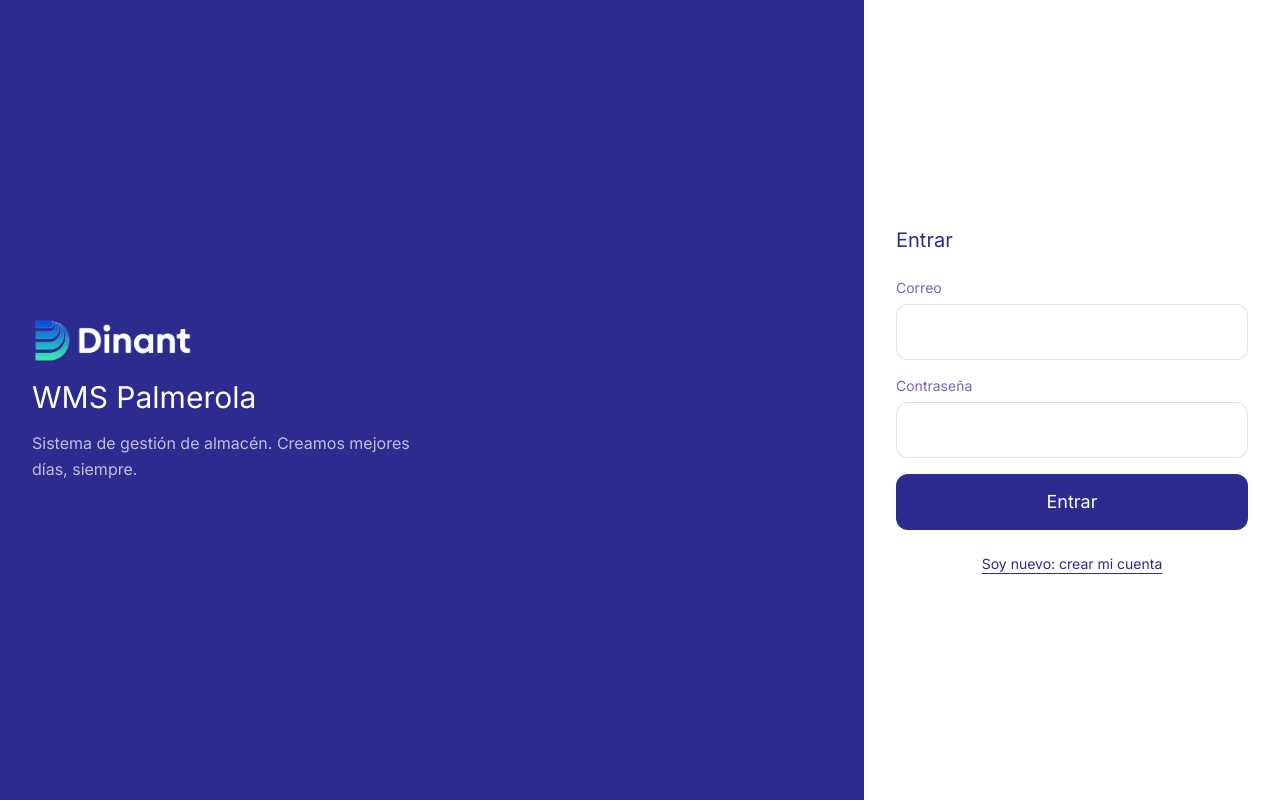
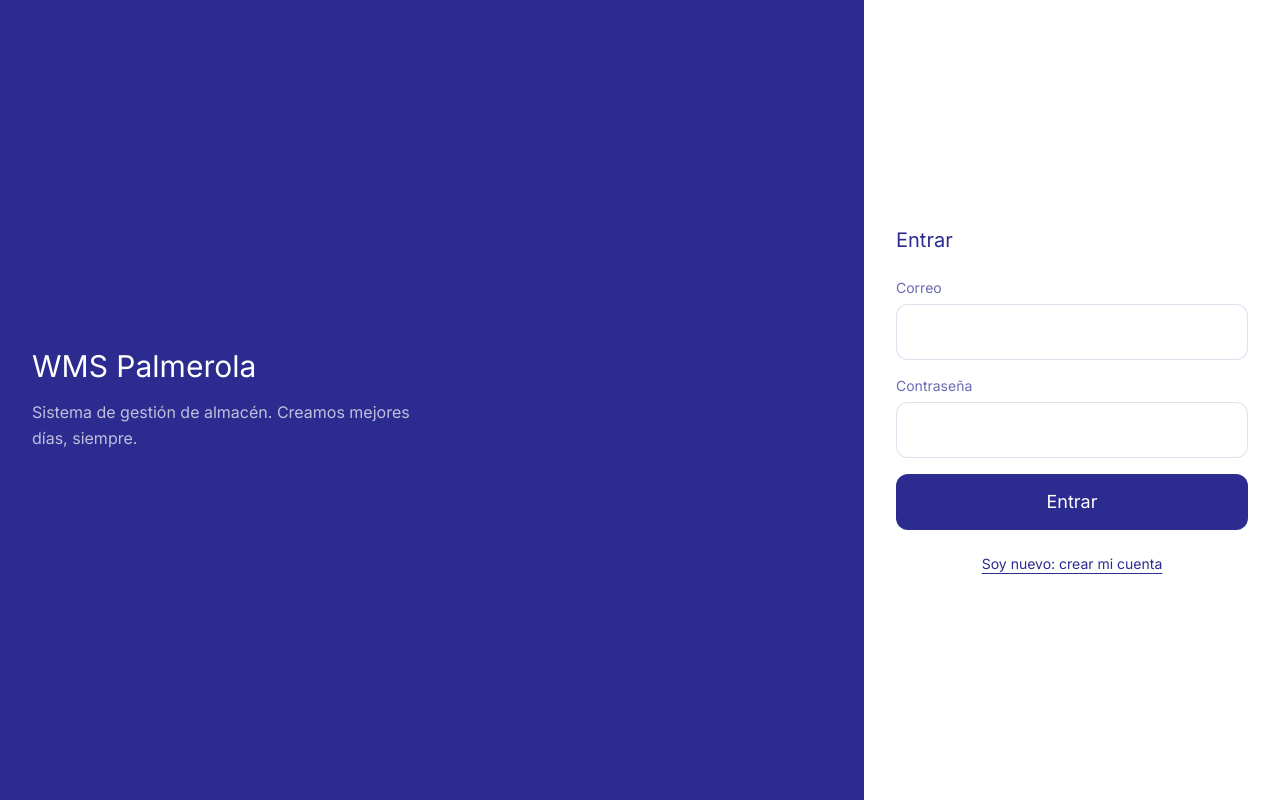
Before and after one commit to ORG-D-OP/wms-palmerola, a Next.js app: page /login in a window 1280 px wide. Built offline with nearby package versions, Linux system fonts and the light colour scheme; no server answers.

Commit message:
Quitar el logo de la cabecera, login y registro (#82)

```diff
--- a/app/(app)/layout.tsx
+++ b/app/(app)/layout.tsx
@@ -1,4 +1,3 @@
-import Image from 'next/image'
 import { requireUser } from '@/lib/auth/session'
 import { ROLE_LABELS } from '@/lib/auth/roles'
 import { navMovil, navParaRol } from '@/components/app-shell/nav-items'
@@ -16,7 +15,6 @@ export default async function AppLayout({ children }: { children: React.ReactNod
     <>
       <header className="sticky top-0 z-10 bg-azul text-white">
         <div className="mx-auto flex w-full max-w-5xl items-center gap-4 px-4 py-3">
-          <Image src="/logo-dinant.png" alt="Dinant" width={96} height={22} priority />
           <TopNav items={items} />
           <div className="ml-auto flex items-center gap-3">
             <div className="hidden text-right leading-tight sm:block">
--- a/app/(public)/login/page.tsx
+++ b/app/(public)/login/page.tsx
@@ -1,4 +1,3 @@
-import Image from 'next/image'
 import Link from 'next/link'
 import { redirect } from 'next/navigation'
 import { getSessionUser } from '@/lib/auth/session'
@@ -18,7 +17,6 @@ export default async function LoginPage({
   return (
     <main className="flex flex-1 flex-col bg-azul md:flex-row">
       <section className="flex shrink-0 flex-col justify-center gap-4 p-8 md:flex-1">
-        <Image src="/logo-dinant.png" alt="Dinant" width={160} height={37} priority />
         <h1 className="text-3xl text-white">WMS Palmerola</h1>
         <p className="max-w-sm text-white/70">
           Sistema de gestión de almacén. Creamos mejores días, siempre.
--- a/app/(public)/registro/page.tsx
+++ b/app/(public)/registro/page.tsx
@@ -1,4 +1,3 @@
-import Image from 'next/image'
 import { redirect } from 'next/navigation'
 import { getSessionUser } from '@/lib/auth/session'
 import { RegistroForm } from './registro-form'
@@ -11,7 +10,6 @@ export default async function RegistroPage() {
   return (
     <main className="flex flex-1 flex-col bg-azul md:flex-row">
       <section className="flex shrink-0 flex-col justify-center gap-4 p-8 md:flex-1">
-        <Image src="/logo-dinant.png" alt="Dinant" width={160} height={37} priority />
         <h1 className="text-3xl text-white">Crear cuenta</h1>
         <p className="max-w-sm text-white/70">
           Para trabajar en la bodega. Cuando termines, el jefe de bodega tiene que aceptarte.
```
